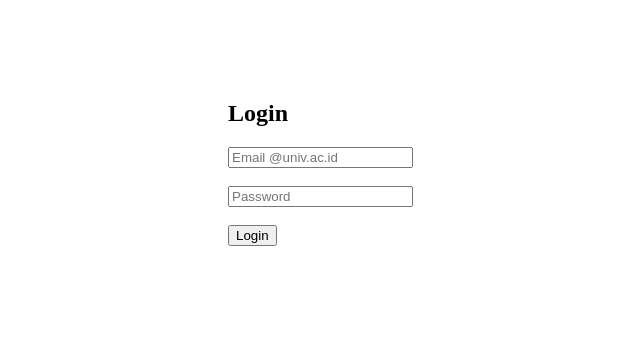
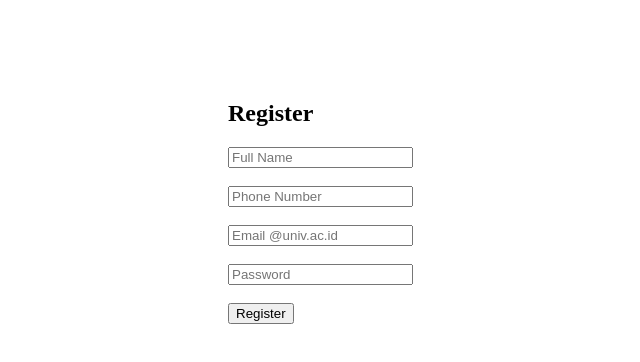
Before and after one commit to rafliwijaya/unimed-lostnfound, a React (Vite) app: page / in a window 1280 px wide. Shown: the top 362 px of the page, without its empty margins (212-852 px from the left). Built offline with nearby package versions, Linux system fonts and the light colour scheme; no server answers.

Commit message:
tambahan fitur register

```diff
--- a/src/App.jsx
+++ b/src/App.jsx
@@ -1,5 +1,6 @@
 import { Routes, Route } from "react-router-dom"
 import Login from "./pages/login"
+import Register from "./pages/register"
 
 function Dashboard() {
   return <h1>Dashboard (Protected)</h1>
@@ -8,7 +9,8 @@ function Dashboard() {
 function App() {
   return (
     <Routes>
-      <Route path="/" element={<Login />} />
+      <Route path="/" element={<Register />} />
+      <Route path="/login" element={<Login />} />
       <Route path="/dashboard" element={<Dashboard />} />
     </Routes>
   )
--- /dev/null
+++ b/src/pages/register.jsx
@@ -0,0 +1,98 @@
+import { useState } from "react"
+import { supabase } from "../lib/supabase"
+import { useNavigate } from "react-router-dom"
+
+export default function Register() {
+  const navigate = useNavigate()
+
+  const [name, setName] = useState("")
+  const [phone, setPhone] = useState("")
+  const [email, setEmail] = useState("")
+  const [password, setPassword] = useState("")
+  const [error, setError] = useState("")
+  const [loading, setLoading] = useState(false)
+
+  const handleRegister = async (e) => {
+    e.preventDefault()
+    setLoading(true)
+    setError("")
+
+    if (!email.endsWith("@mhs.unimed.ac.id")) {
+      setError("Gunakan email kampus (@mhs.unimed.ac.id)")
+      setLoading(false)
+      return
+    }
+
+    const { data, error } = await supabase.auth.signUp({
+      email,
+      password,
+      options: {
+        data: {
+          display_name: name,
+          phone: phone
+        }
+      }
+    })
+
+    if (error) {
+      setError(error.message)
+      setLoading(false)
+      return
+    }
+
+    navigate("/dashboard")
+  }
+
+  return (
+    <div style={{ maxWidth: "400px", margin: "100px auto" }}>
+      <h2>Register</h2>
+
+      <form onSubmit={handleRegister}>
+        <input
+          type="text"
+          placeholder="Full Name"
+          value={name}
+          onChange={(e) => setName(e.target.value)}
+          required
+        />
+
+        <br /><br />
+
+        <input
+          type="text"
+          placeholder="Phone Number"
+          value={phone}
+          onChange={(e) => setPhone(e.target.value)}
+        />
+
+        <br /><br />
+
+        <input
+          type="email"
+          placeholder="Email @univ.ac.id"
+          value={email}
+          onChange={(e) => setEmail(e.target.value)}
+          required
+        />
+
+        <br /><br />
+
+        <input
+          type="password"
+          placeholder="Password"
+          value={password}
+          onChange={(e) => setPassword(e.target.value)}
+          required
+        />
+
+        <br /><br />
+
+        <button type="submit" disabled={loading}>
+          {loading ? "Loading..." : "Register"}
+        </button>
+      </form>
+
+      {error && <p style={{ color: "red" }}>{error}</p>}
+    </div>
+  )
+}
```
